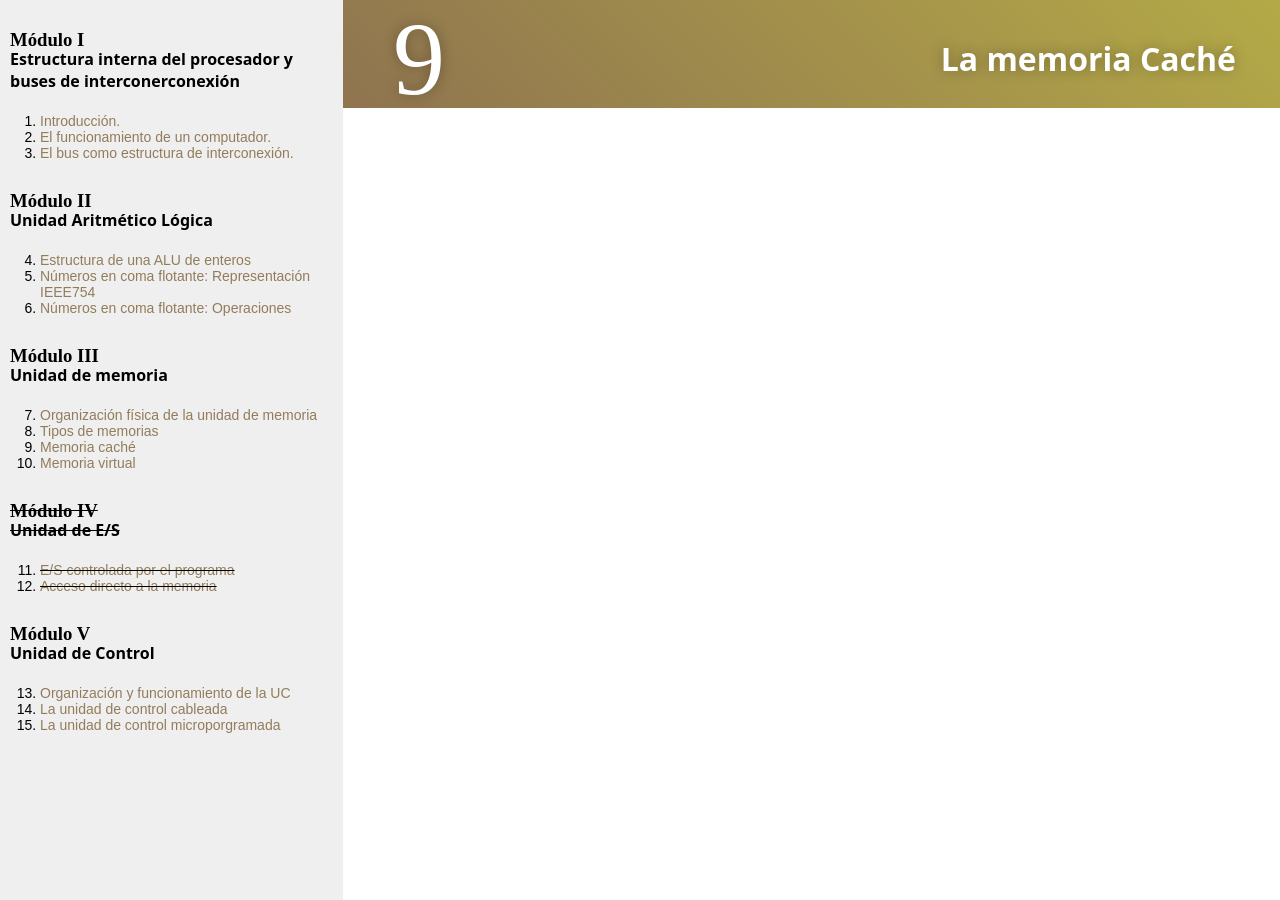
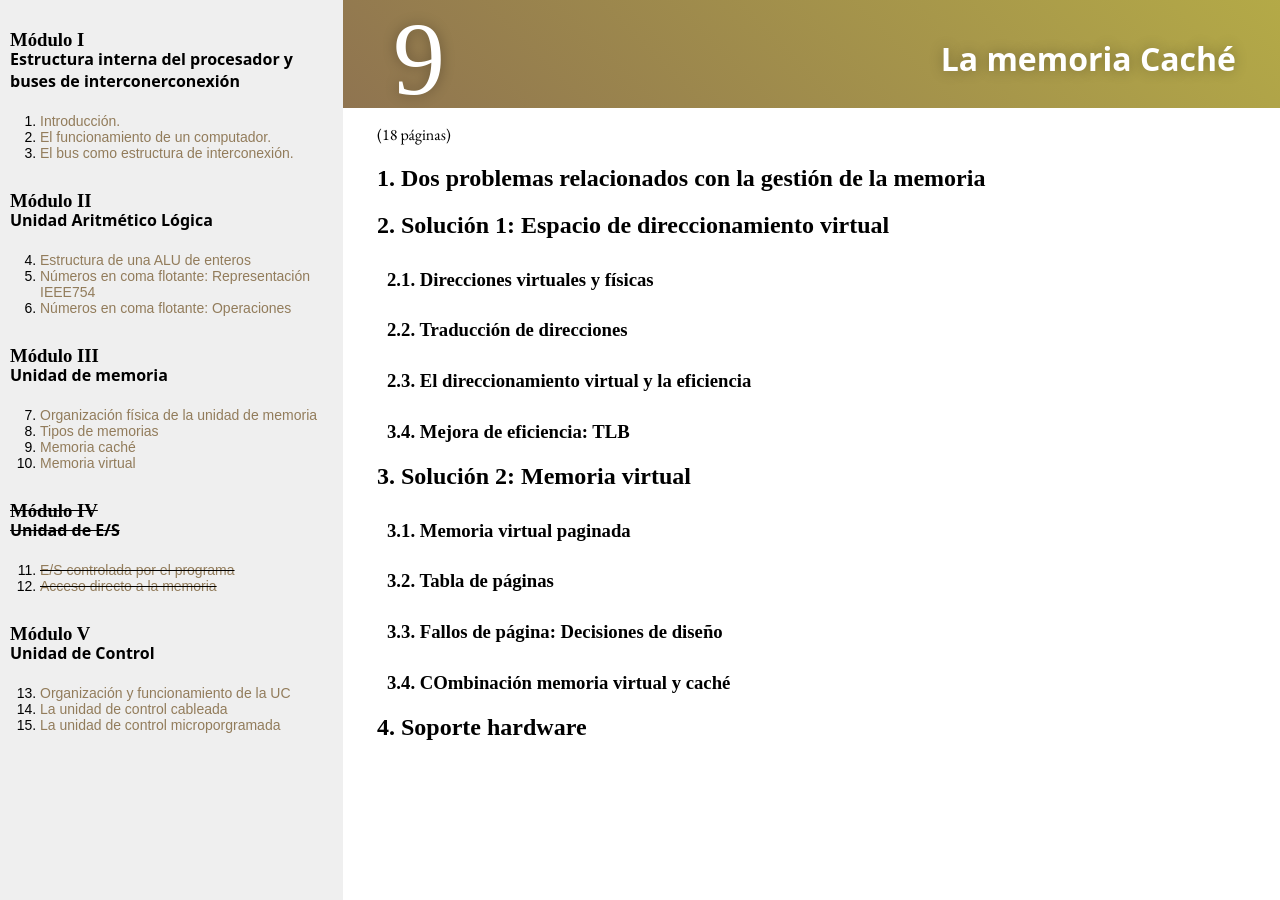
Before and after one commit to dkaerit/EDC, a Jekyll site: the page built from _posts/2020-10-05-TEMA09.md, in a window 1280 px wide. Built offline with Jekyll 4.4.1, drawn with Linux system fonts in a browser that asks for light colours; some web fonts are replaced.

Commit message:
Update 2020-10-05-TEMA09.md

```diff
--- a/_posts/2020-10-05-TEMA09.md
+++ b/_posts/2020-10-05-TEMA09.md
@@ -6,3 +6,20 @@ layout: post
   <h1>La memoria Caché</h1>
   <subtitle> </subtitle>
 </div>
+
+(18 páginas)
+
+## 1. Dos problemas relacionados con la gestión de la memoria
+## 2. Solución 1: Espacio de direccionamiento virtual
+### 2.1. Direcciones virtuales y físicas
+### 2.2. Traducción de direcciones
+### 2.3. El direccionamiento virtual y la eficiencia
+### 3.4. Mejora de eficiencia: TLB
+
+## 3. Solución 2: Memoria virtual
+### 3.1. Memoria virtual paginada
+### 3.2. Tabla de páginas
+### 3.3. Fallos de página: Decisiones de diseño
+### 3.4. COmbinación memoria virtual y caché
+
+## 4. Soporte hardware
```
